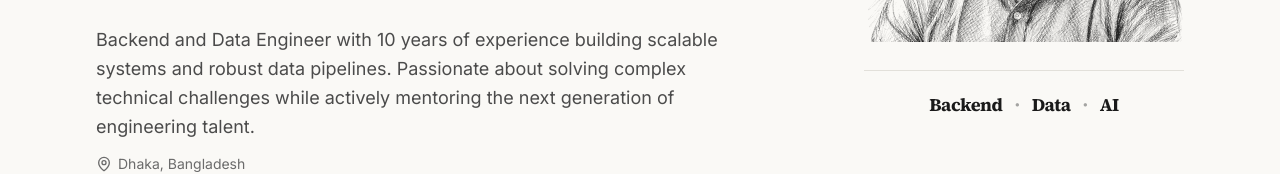
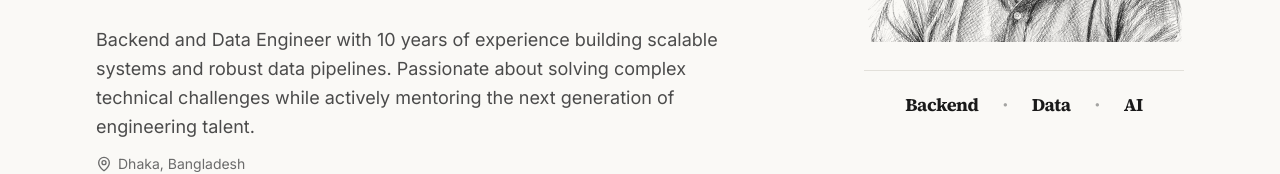
Before and after one commit to mjoyshuvo/profile, a Next.js app: page / in a window 1280 px wide. Shown: the part 510-684 px from the top of the page. Built offline with nearby package versions, Linux system fonts and the light colour scheme.

Commit message:
Open up the spacing around the discipline separators

```diff
--- a/components/Hero.tsx
+++ b/components/Hero.tsx
@@ -105,9 +105,9 @@ export function Hero() {
           <Reveal delay={0.24}>
             {/* One centred line, dot-separated. "Engineer" is left to the nav's
                 role line — repeating it under each word read as a stutter. */}
-            <ul className="mt-4 flex items-center justify-center gap-3 border-t border-rule pt-4 font-serif text-base font-bold tracking-tight sm:mt-5 sm:text-lg lg:mt-7 lg:pt-5">
+            <ul className="mt-4 flex items-center justify-center gap-4 border-t border-rule pt-4 sm:gap-6 font-serif text-base font-bold tracking-tight sm:mt-5 sm:text-lg lg:mt-7 lg:pt-5">
               {disciplines.map((d, i) => (
-                <li key={d} className="flex items-center gap-3">
+                <li key={d} className="flex items-center gap-4 sm:gap-6">
                   {i > 0 ? (
                     <span className="text-ink-faint/60" aria-hidden="true">
                       ·
```
